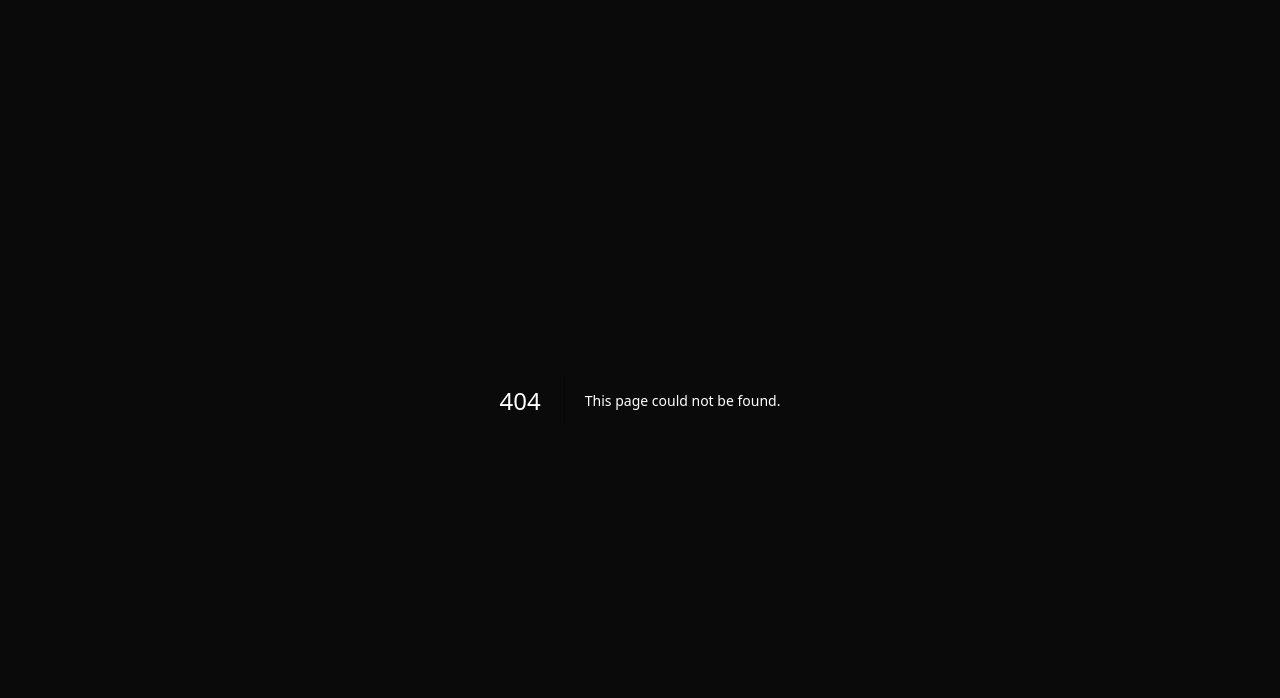
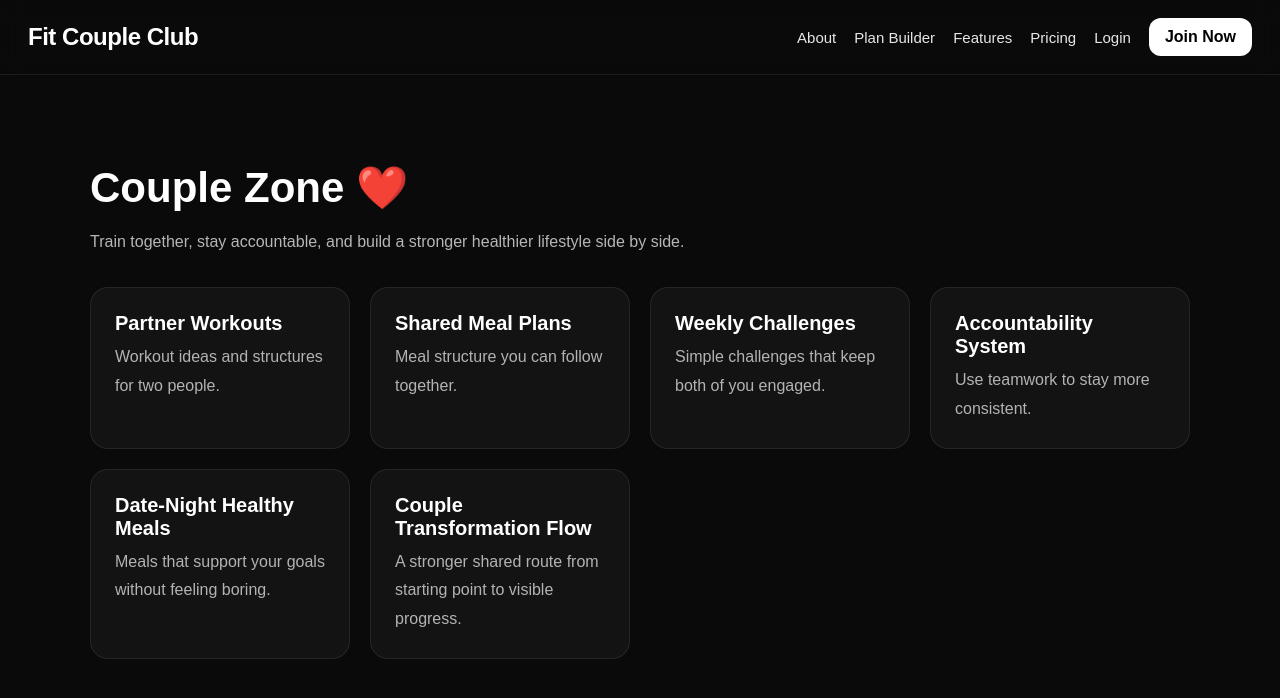
Before and after one commit to nielsvdz-ops/fit-couple-club, a Next.js app: page /couple-zone in a window 1280 px wide. Before the commit this address had no page. Shown: the top 698 px of the page. Built offline with nearby package versions, Linux system fonts and the light colour scheme.

Commit message:
Create page.js

```diff
--- /dev/null
+++ b/app/couple-zone/page.js
@@ -0,0 +1,36 @@
+import Navbar from "../../components/Navbar";
+
+export default function CoupleZonePage() {
+  return (
+    <main style={main}>
+      <Navbar />
+      <div style={container}>
+        <h1 style={title}>Couple Zone ❤️</h1>
+        <p style={subtitle}>Train together, stay accountable, and build a stronger healthier lifestyle side by side.</p>
+
+        <div style={grid}>
+          {[
+            ["Partner Workouts", "Workout ideas and structures for two people."],
+            ["Shared Meal Plans", "Meal structure you can follow together."],
+            ["Weekly Challenges", "Simple challenges that keep both of you engaged."],
+            ["Accountability System", "Use teamwork to stay more consistent."],
+            ["Date-Night Healthy Meals", "Meals that support your goals without feeling boring."],
+            ["Couple Transformation Flow", "A stronger shared route from starting point to visible progress."],
+          ].map(([name, desc]) => (
+            <div key={name} style={card}>
+              <div style={{ fontWeight: "700", fontSize: "20px", marginBottom: "8px" }}>{name}</div>
+              <div style={{ color: "rgba(255,255,255,0.68)", lineHeight: 1.8 }}>{desc}</div>
+            </div>
+          ))}
+        </div>
+      </div>
+    </main>
+  );
+}
+
+const main = { minHeight: "100vh", background: "#0a0a0a", color: "white" };
+const container = { maxWidth: "1100px", margin: "0 auto", padding: "60px 24px" };
+const title = { fontSize: "42px", marginBottom: "10px" };
+const subtitle = { color: "rgba(255,255,255,0.7)", marginBottom: "30px", lineHeight: 1.8 };
+const grid = { display: "grid", gridTemplateColumns: "repeat(auto-fit,minmax(260px,1fr))", gap: "20px" };
+const card = { background: "rgba(255,255,255,0.04)", border: "1px solid rgba(255,255,255,0.08)", borderRadius: "18px", padding: "24px" };
```
